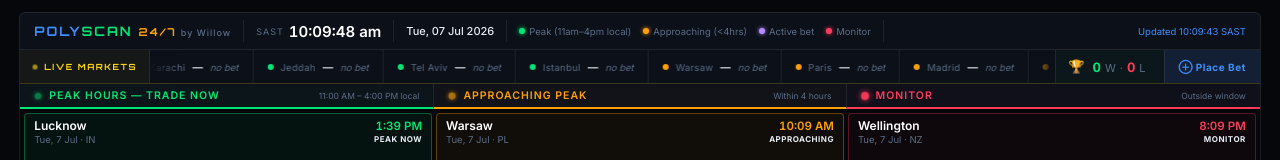
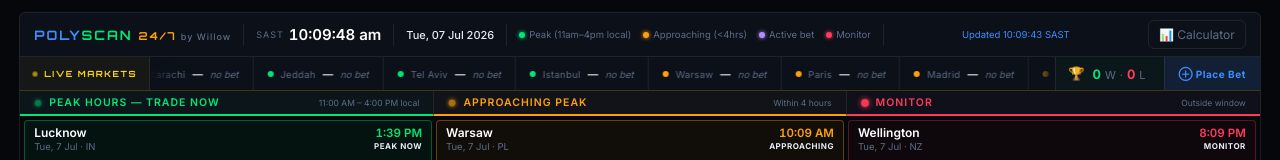
Before and after one commit to WillowKM/polyscanv2, a website: page public/index.html in a window 1280 px wide. Shown: the top 160 px of the page. Drawn offline with Linux system fonts and the light colour scheme; no server answers.

Commit message:
Update index.html

```diff
--- a/public/index.html
+++ b/public/index.html
@@ -444,6 +444,7 @@ body {
   </div>
   <div class="vdiv"></div>
   <div class="upd" id="lastUpd">Loading…</div>
+  <a href="/calculator.html" style="margin-left:auto;color:var(--muted);text-decoration:none;font-size:12px;padding:6px 10px;border:1px solid var(--border);border-radius:6px;">📊 Calculator</a>
 </div>
 
 <!-- TICKER -->
```
